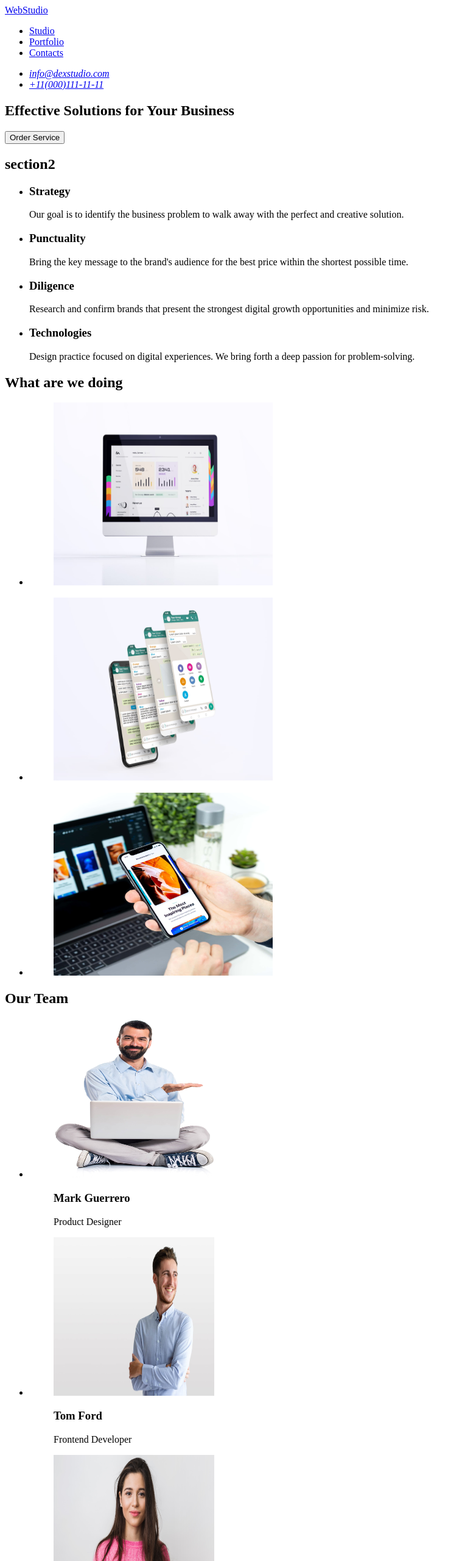
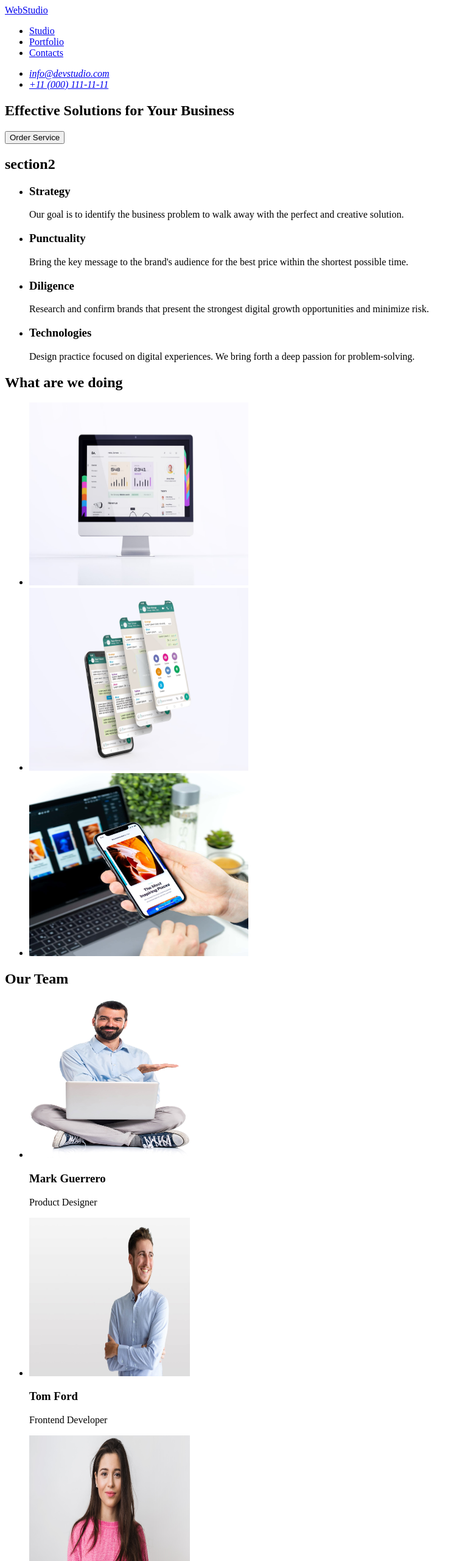
Before and after one commit to KamaWalk/goit-markup-hw-01, a plain HTML site: page index.html in a window 1280 px wide. Shown: the top 2560 px of the page at 61% size, without its empty margins (0-759 px from the left). Drawn offline with Linux system fonts and the light colour scheme.

Commit message:
main section 3&4 update

```diff
--- a/index.html
+++ b/index.html
@@ -22,10 +22,10 @@
       <address>
         <ul>
           <li>
-            <a href="mailto:info@dexstudio.com">info@dexstudio.com</a>
+            <a href="mailto:info@devstudio.com">info@devstudio.com</a>
           </li>
           <li>
-            <a href="tel:+11(000)111-11-11">+11(000)111-11-11</a>
+            <a href="tel:+110001111111">+11 (000) 111-11-11</a>
           </li>
         </ul>
       </address>
@@ -74,17 +74,14 @@
         <h2 id="portfolio">What are we doing</h2>
         <ul>
           <li>
-            <figure>
             <img
               src="/images/img1a.jpg"
               alt="Computer screen with a displayed data of some website"
               width="360"
               height="300"
             />
-            </figure>
           </li>
           <li>
-            <figure>
             <img
               src="/images/img2a.jpg"
               alt="Mobile phone with four layers of different
@@ -92,17 +89,14 @@
               width="360"
               height="300"
             />
-            </figure>
           </li>
           <li>
-            <figure>
             <img
               src="/images/img3a.jpg"
               alt="Hand holding a mobile phone over a laptop."
               width="360"
               height="300"
             />
-            </figure>
           </li>
         </ul>
       </section>
@@ -110,60 +104,44 @@
         <h2>Our Team</h2>
         <ul>
           <li>
-            <figure>
             <img
               src="/images/tc1a.jpg"
               alt="Mark Guerrero. Product designer. Man with black hair and a beard, blue collar."
               width="264"
               height="260"
             />
-              <figcaption>
             <h3>Mark Guerrero</h3>
             <p>Product Designer</p>
-              </figcaption>
-            </figure>
           </li>
           <li>
-            <figure>
             <img
               src="/images/tc2a.jpg"
               alt="Tom Ford, frontend developer. Young man with light brown hair and stylish beard."
               width="264"
               height="260"
             />
-              <figcaption>
             <h3>Tom Ford</h3>
             <p>Frontend Developer</p>
-              </figcaption>
-            </figure>
           </li>
           <li>
-            <figure>
             <img
               src="/images/tc3a.jpg"
               alt="Camina Garcia, marketing. A woman with long brown hair, wearing ping sweater."
               width="264"
               height="260"
             />
-              <figcaption>
             <h3>Camila Garcia</h3>
             <p>Marketing</p>
-              </figcaption>
-            </figure>
           </li>
           <li>
-            <figure>
             <img
               src="/images/tc4a.jpg"
               alt="Daniel Wilson, UI designer. A young man with dark brown hair, wearing a tshirt."
               width="264"
               height="260"
             />
-              <figcaption>
             <h3>Daniel Wilson</h3>
             <p>UI Designer</p>
-              </figcaption>
-            </figure>
           </li>
         </ul>
       </section>
```
Lines whose indentation alone changed are shown as unchanged.
